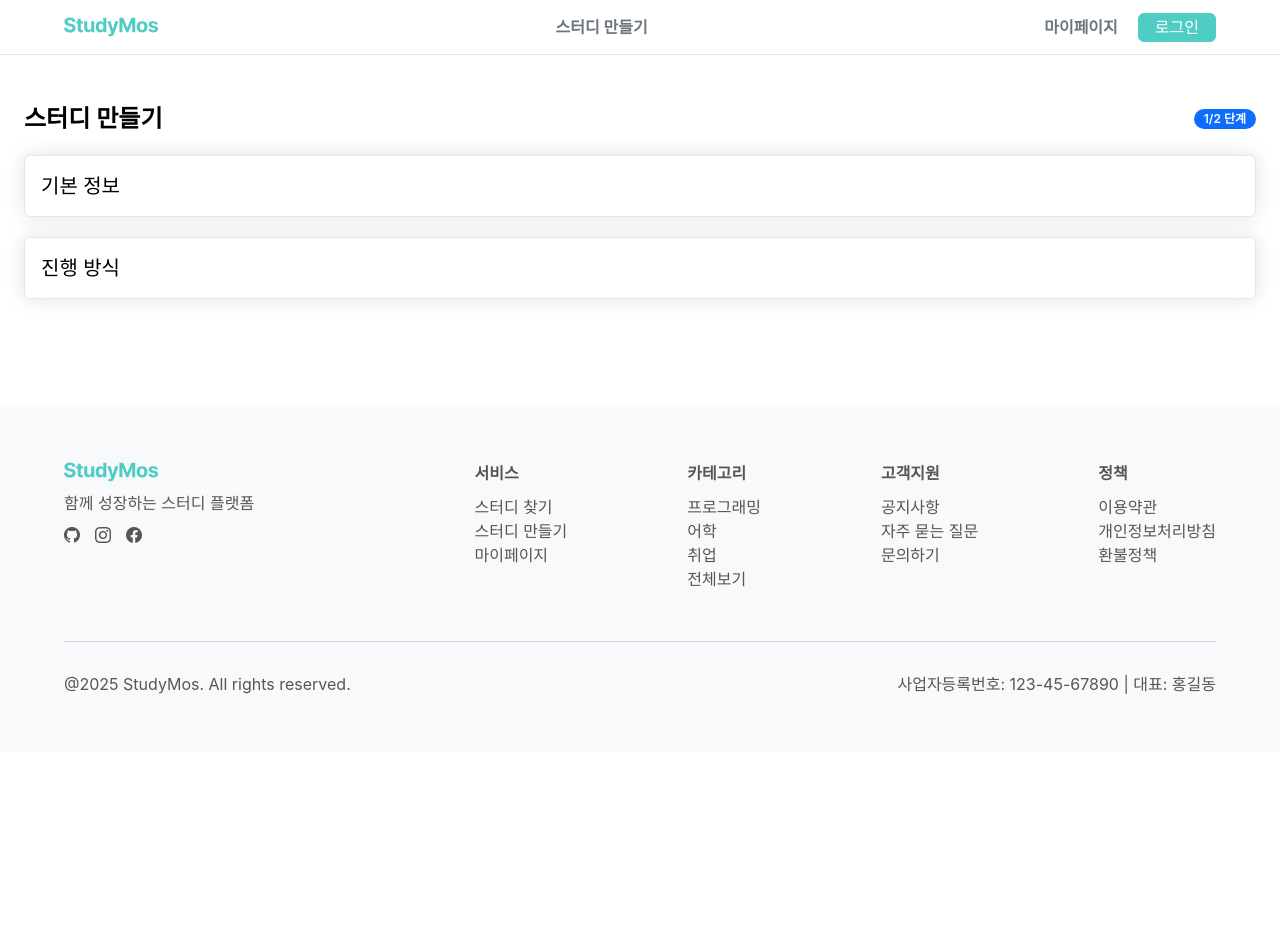
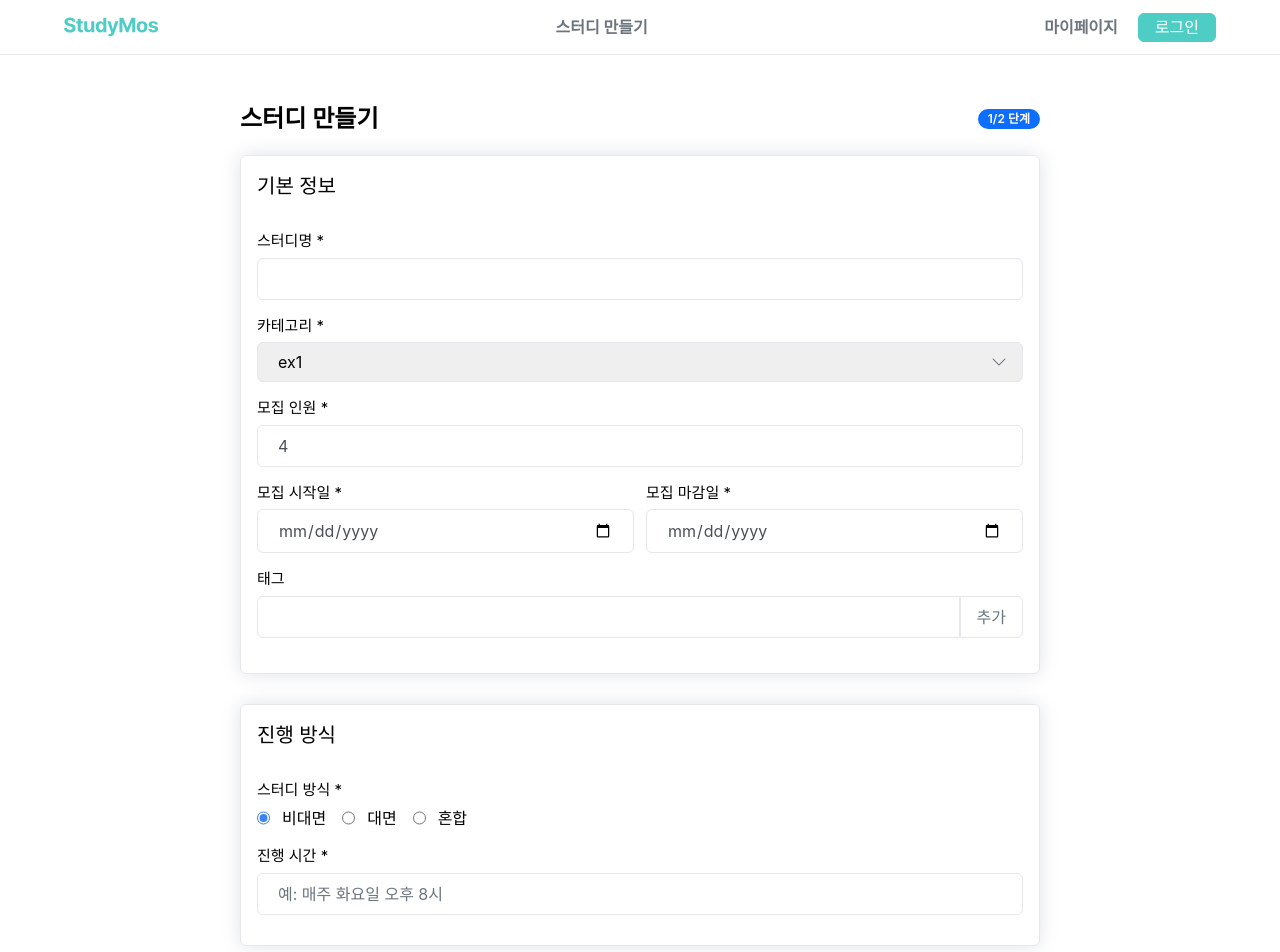
Before and after one commit to project-mos/frontend, a Next.js app: page /create-study in a window 1280 px wide. Shown: the top 952 px of the page. Before the commit the page ends 800 px from the top, so only its background shows below. Built offline with nearby package versions, Linux system fonts and the light colour scheme.

Commit message:
🔨 [Refactor]: label input component 수정

```diff
--- a/src/app/create-study/page.tsx
+++ b/src/app/create-study/page.tsx
@@ -1,28 +1,7 @@
-import Badge from "@/components/atoms/Badge";
-import Card from "@/components/atoms/Card";
-import Typography from "@/components/atoms/Typography";
+import CreateStudyForm from "@/features/create-study/components/CreateStudyForm";
 
 const CreateStudyPage = () => {
-  return (
-    <>
-      <div className="flex w-full justify-between items-center">
-        <Typography.Head3>스터디 만들기</Typography.Head3>
-        <Badge>1/2 단계</Badge>
-      </div>
-
-      <Card>
-        <Card.Header>
-          <Typography.SubTitle1>기본 정보</Typography.SubTitle1>
-        </Card.Header>
-      </Card>
-
-      <Card>
-        <Card.Header>
-          <Typography.SubTitle1>진행 방식</Typography.SubTitle1>
-        </Card.Header>
-      </Card>
-    </>
-  );
+  return <CreateStudyForm />;
 };
 
 export default CreateStudyPage;
--- a/src/components/atoms/RadioButton.tsx
+++ b/src/components/atoms/RadioButton.tsx
@@ -9,7 +9,11 @@ interface RadioButtonProps extends React.InputHTMLAttributes<HTMLInputElement> {
 const RadioButton = ({ label, className, ...props }: RadioButtonProps) => {
   return (
     <label className={cn("flex cursor-pointer gap-3", className)}>
-      <input type="radio" className="cursor-pointer" {...props} />
+      <input
+        type="radio"
+        className="cursor-pointer accent-blue-500"
+        {...props}
+      />
       <Typography.P1>{label}</Typography.P1>
     </label>
   );
--- /dev/null
+++ b/src/features/create-study/components/CreateStudyForm.tsx
@@ -0,0 +1,135 @@
+"use client";
+
+import { useState } from "react";
+import { FormProvider, useForm } from "react-hook-form";
+
+import Badge from "@/components/atoms/Badge";
+import Card from "@/components/atoms/Card";
+import Typography from "@/components/atoms/Typography";
+import LabelDateInput from "@/features/create-study/components/LabelDateInput";
+import LabelInput from "@/features/create-study/components/LabelInput";
+import LabelNumberInput from "@/features/create-study/components/LabelNumberInput";
+import LabelSelectInput from "@/features/create-study/components/LabelSelectInput";
+import LabelTagInput from "@/features/create-study/components/LabelTagInput";
+import LabelRadioInput from "./LabelRadioInput";
+
+const CreateStudyForm = () => {
+  const categoryList = ["ex1", "ex2", "ex3"];
+  const meetingTypes = [
+    { label: "비대면", value: "online" },
+    { label: "대면", value: "offline" },
+    { label: "혼합", value: "hybrid" },
+  ];
+
+  const [title, setTitle] = useState<string>("");
+  const [category, setCategory] = useState<string>("");
+  const [maxParticipants, setMaxParticipants] = useState<number>(4);
+  const [recruitmentStartDate, setRecruitmentStartDate] = useState<string>("");
+  const [recruitmentEndDate, setRecuitmentEndDate] = useState<string>("");
+  const [tags, setTags] = useState<string[]>([]);
+  const [meetingType, setMeetingType] = useState<
+    "online" | "offline" | "hybrid"
+  >("online");
+  const [schedule, setSchedule] = useState<string>("");
+
+  const methods = useForm<FormData>();
+  const onSubmit = (data: FormData) => {
+    console.log("data", data);
+    console.log(category);
+  };
+
+  return (
+    <div className="m-auto flex w-full max-w-[800px] flex-col gap-[20px] tablet:w-[85%]">
+      <div className="flex w-full items-center justify-between">
+        <Typography.Head3>스터디 만들기</Typography.Head3>
+        <Badge>1/2 단계</Badge>
+      </div>
+      <FormProvider {...methods}>
+        <form
+          onSubmit={methods.handleSubmit(onSubmit)}
+          className="flex flex-col gap-[30px]"
+        >
+          <Card className="pb-[30px]">
+            <Card.Header className="mb-[30px]">
+              <Typography.SubTitle1>기본 정보</Typography.SubTitle1>
+            </Card.Header>
+            <Card.Content className="flex flex-col gap-[15px]">
+              <LabelInput
+                name="name"
+                label="스터디명"
+                value={title}
+                onChange={(e) => setTitle(e.target.value)}
+                required
+              />
+              <LabelSelectInput
+                label="카테고리"
+                selectList={categoryList}
+                onChange={(e) =>
+                  setCategory((e.target as HTMLSelectElement).value)
+                }
+                required
+              />
+              <LabelNumberInput
+                name="person"
+                label="모집 인원"
+                value={maxParticipants}
+                onChange={(e) => setMaxParticipants(Number(e.target.value))}
+              />
+
+              <div className="flex w-full flex-col gap-3 mobile:flex-row">
+                <LabelDateInput
+                  name="recruitmentStartDate"
+                  label="모집 시작일"
+                  value={recruitmentStartDate}
+                  required
+                  onChange={(e) => setRecruitmentStartDate(e.target.value)}
+                />
+                <LabelDateInput
+                  name="recruitmentEndDate"
+                  label="모집 마감일"
+                  value={recruitmentEndDate}
+                  required
+                  onChange={(e) => setRecuitmentEndDate(e.target.value)}
+                />
+              </div>
+              <LabelTagInput
+                name="tags"
+                tagList={tags}
+                setTagList={setTags}
+                label="태그"
+              />
+            </Card.Content>
+          </Card>
+
+          <Card className="pb-[30px]">
+            <Card.Header className="mb-[30px]">
+              <Typography.SubTitle1>진행 방식</Typography.SubTitle1>
+            </Card.Header>
+            <Card.Content className="flex flex-col gap-[15px]">
+              <LabelRadioInput
+                name="meetingType"
+                label="스터디 방식"
+                options={meetingTypes}
+                selectedValue={meetingType}
+                onChange={(value) =>
+                  setMeetingType(value as "online" | "offline" | "hybrid")
+                }
+                required
+              />
+              <LabelInput
+                name="duration"
+                label="진행 시간"
+                value={schedule}
+                onChange={(e) => setSchedule(e.target.value)}
+                placeholder="예: 매주 화요일 오후 8시"
+                required
+              />
+            </Card.Content>
+          </Card>
+        </form>
+      </FormProvider>
+    </div>
+  );
+};
+
+export default CreateStudyForm;
--- /dev/null
+++ b/src/features/create-study/components/Label.tsx
@@ -0,0 +1,19 @@
+import Typography from "@/components/atoms/Typography";
+
+interface LabelProps {
+  label: string;
+  required?: boolean;
+  htmlFor?: string;
+}
+
+const Label = ({ label, required = false, htmlFor }: LabelProps) => {
+  return (
+    <label htmlFor={htmlFor} className="flex items-center">
+      <Typography.P1 className="text-[15px]">
+        {label} {required ? "*" : ""}
+      </Typography.P1>
+    </label>
+  );
+};
+
+export default Label;
--- a/src/features/create-study/components/LabelDateInput.tsx
+++ b/src/features/create-study/components/LabelDateInput.tsx
@@ -1,8 +1,8 @@
 import React from "react";
 import { cn } from "@/lib/utils";
 import Input from "@/components/atoms/Input";
-import Typography from "@/components/atoms/Typography";
 import { useFormContext } from "react-hook-form";
+import Label from "./Label";
 
 interface LabelDateInputProps
   extends React.InputHTMLAttributes<HTMLInputElement> {
@@ -24,12 +24,7 @@ const LabelDateInput = ({
 
   return (
     <div className={cn("flex w-full flex-col gap-[5px]", className)}>
-      <label htmlFor={inputId}>
-        <Typography.P1>
-          {label} {required ? "*" : ""}
-        </Typography.P1>
-      </label>
-
+      <Label label={label} required htmlFor={inputId} />
       <Input
         type="date"
         id={inputId}
--- a/src/features/create-study/components/LabelInput.tsx
+++ b/src/features/create-study/components/LabelInput.tsx
@@ -1,8 +1,8 @@
 import React from "react";
 import { cn } from "@/lib/utils";
 import Input from "@/components/atoms/Input";
-import Typography from "@/components/atoms/Typography";
 import { useFormContext } from "react-hook-form";
+import Label from "./Label";
 
 interface LabelInputProps extends React.InputHTMLAttributes<HTMLInputElement> {
   label: string;
@@ -29,12 +29,7 @@ const LabelInput = ({
 
   return (
     <div className={cn("flex w-full flex-col gap-[5px]", className)}>
-      <label htmlFor={inputId}>
-        <Typography.P1>
-          {label} {required ? "*" : ""}
-        </Typography.P1>
-      </label>
-
+      <Label label={label} required htmlFor={inputId} />
       <Input
         id={inputId}
         className="w-full placeholder:text-mos-gray-500"
--- a/src/features/create-study/components/LabelNumberInput.tsx
+++ b/src/features/create-study/components/LabelNumberInput.tsx
@@ -1,8 +1,8 @@
 import React from "react";
 import { cn } from "@/lib/utils";
 import Input from "@/components/atoms/Input";
-import Typography from "@/components/atoms/Typography";
 import { useFormContext } from "react-hook-form";
+import Label from "./Label";
 
 interface LabelNumberInputProps
   extends React.InputHTMLAttributes<HTMLInputElement> {
@@ -24,11 +24,7 @@ const LabelNumberInput = ({
 
   return (
     <div className={cn("flex w-full flex-col gap-[5px]", className)}>
-      <label htmlFor={inputId}>
-        <Typography.P1>
-          {label} {required ? "*" : ""}
-        </Typography.P1>
-      </label>
+      <Label label={label} required htmlFor={inputId} />
 
       <Input
         id={inputId}
--- /dev/null
+++ b/src/features/create-study/components/LabelRadioInput.tsx
@@ -0,0 +1,37 @@
+import React from "react";
+import Typography from "@/components/atoms/Typography";
+import RadioGroup from "@/components/molecules/RadioGroup";
+
+interface LabelRadioInputProps {
+  name: string;
+  label: string;
+  options: { label: string; value: string }[];
+  selectedValue: string;
+  onChange: (value: string) => void;
+  required?: boolean;
+}
+
+const LabelRadioInput = ({
+  name,
+  label,
+  options,
+  selectedValue,
+  onChange,
+  required,
+}: LabelRadioInputProps) => {
+  return (
+    <div className="flex w-full flex-col gap-[5px]">
+      <Typography.P1 className="text-[15px]">
+        {label} {required ? "*" : ""}
+      </Typography.P1>
+      <RadioGroup
+        name={name}
+        options={options}
+        selectedValue={selectedValue}
+        onChange={onChange}
+      />
+    </div>
+  );
+};
+
+export default LabelRadioInput;
--- a/src/features/create-study/components/LabelSelectInput.tsx
+++ b/src/features/create-study/components/LabelSelectInput.tsx
@@ -1,7 +1,7 @@
 import React, { HTMLAttributes } from "react";
 import { cn } from "@/lib/utils";
 import Select from "@/components/atoms/Select";
-import Typography from "@/components/atoms/Typography";
+import Label from "./Label";
 
 interface LabelSelectInputProps extends HTMLAttributes<HTMLDivElement> {
   label: string;
@@ -16,17 +16,11 @@ const LabelSelectInput = ({
   className,
   required,
   selectList,
-
   ...props
 }: LabelSelectInputProps) => {
   return (
     <div className={cn("flex w-full flex-col gap-[5px]", className)} {...props}>
-      <label htmlFor={id}>
-        <Typography.P1>
-          {label} {required && <span>*</span>}
-        </Typography.P1>
-      </label>
-
+      <Label label={label} required={required} htmlFor={id} />
       <Select
         id={id}
         className={cn(
--- a/src/features/create-study/components/LabelTagInput.tsx
+++ b/src/features/create-study/components/LabelTagInput.tsx
@@ -36,9 +36,9 @@ const LabelTagInput = ({
   };
 
   return (
-    <div className="flex w-full flex-col gap-[10px]">
+    <div className="flex w-full flex-col gap-[5px]">
       <label htmlFor={inputId} className="flex items-center">
-        <Typography.P1>{label}</Typography.P1>
+        <Typography.P1 className="text-[15px]">{label}</Typography.P1>
       </label>
 
       <div className="flex">
```
